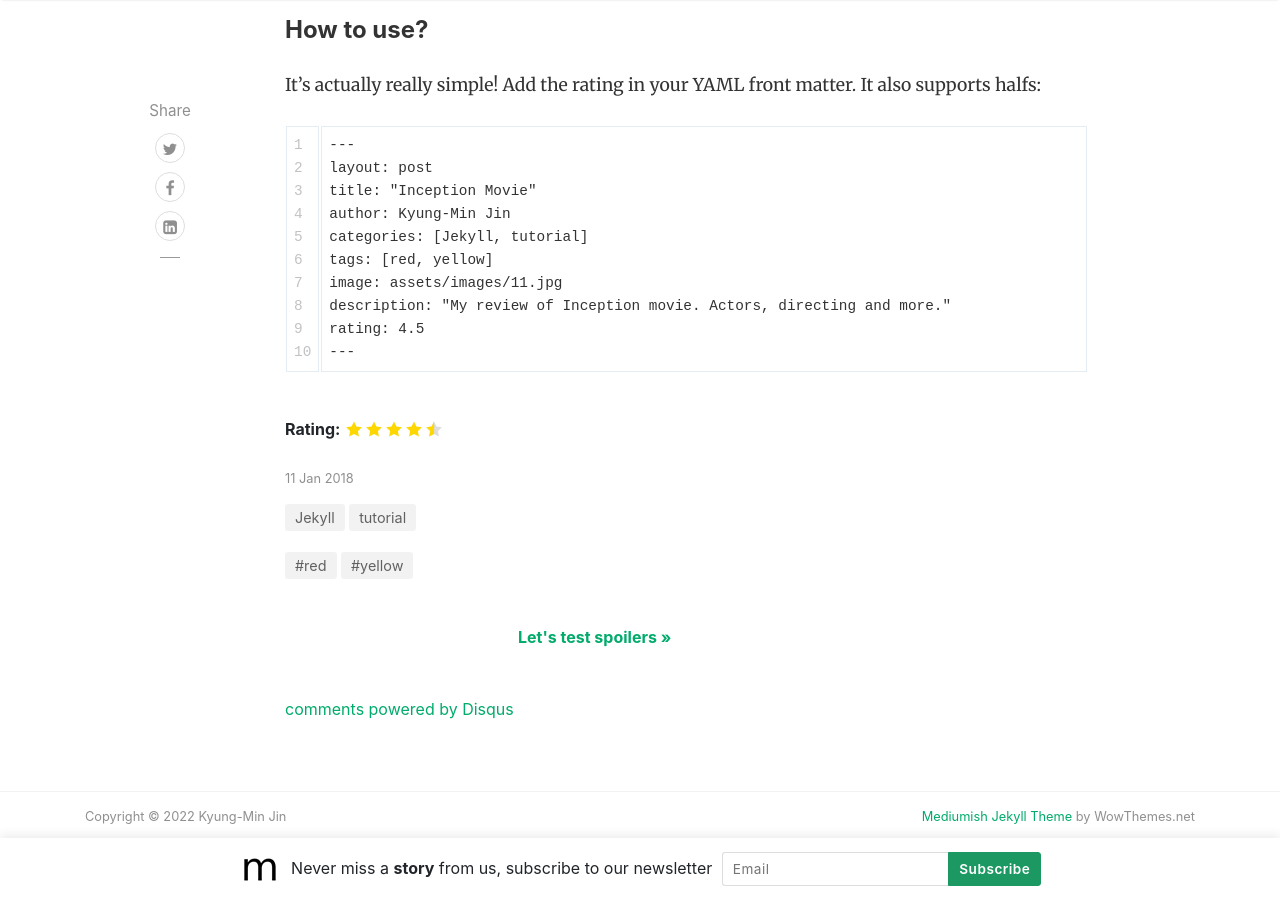
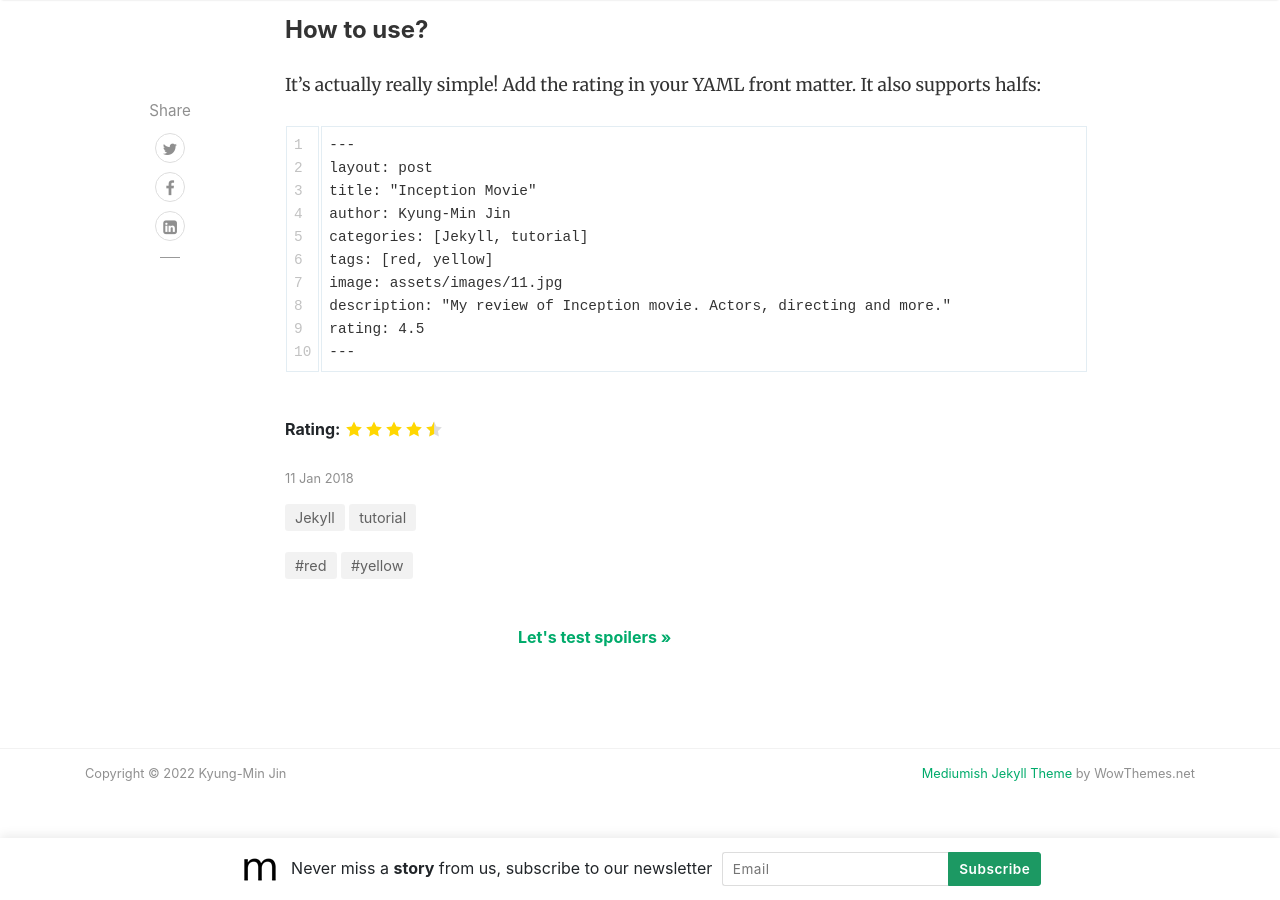
Before and after one commit to KyungMinJin/KyungMinJin.github.io, a Jekyll site: the page built from _posts/2018-01-11-customer-service.md, in a window 1280 px wide and 900 px high, scrolled down 1012 px. Built offline with Jekyll 4.4.1, drawn with Linux system fonts in a browser that asks for light colours; nearby versions of some CDN libraries; comment, search, counter and statistics services are not loaded; some of the changed lines change nothing that is shown.

Commit message:
remove disqus & github issue based utterance

```diff
--- a/_config.yml
+++ b/_config.yml
@@ -6,7 +6,7 @@
 favicon: "assets/images/logo.png"
 baseurl: ""
 google_analytics: "UA-46278016-1"
-disqus: "demowebsite"
+# disqus: "demowebsite"
 mailchimp-list: "https://wowthemes.us11.list-manage.com/subscribe/post?u=8aeb20a530e124561927d3bd8&amp;id=8c3d2d214b"
 include: ["_pages"]
 permalink: /:title/
--- a/_layouts/post.html
+++ b/_layouts/post.html
@@ -146,7 +146,14 @@
     <div class="container">
         <div id="comments" class="row justify-content-center mb-5">
             <div class="col-md-8">
-                {% include disqus.html %}
+                <!-- {% include disqus.html %} -->
+                <script src="https://utteranc.es/client.js"
+                    repo="KyungMinJin/KyungMinJin.github.io"
+                    issue-term="og:title"
+                    theme="github-light"
+                    crossorigin="anonymous"
+                    async>
+                </script>
             </div>
         </div>
     </div>
```
